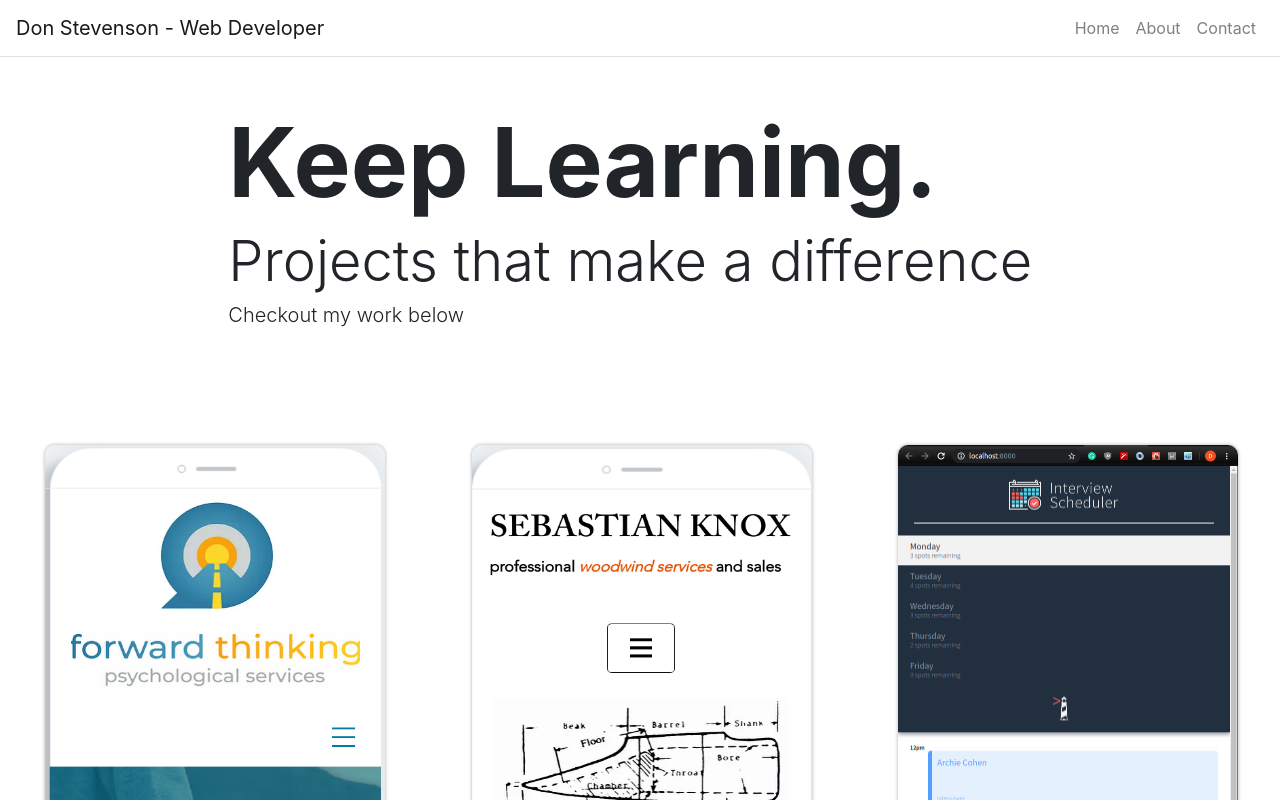
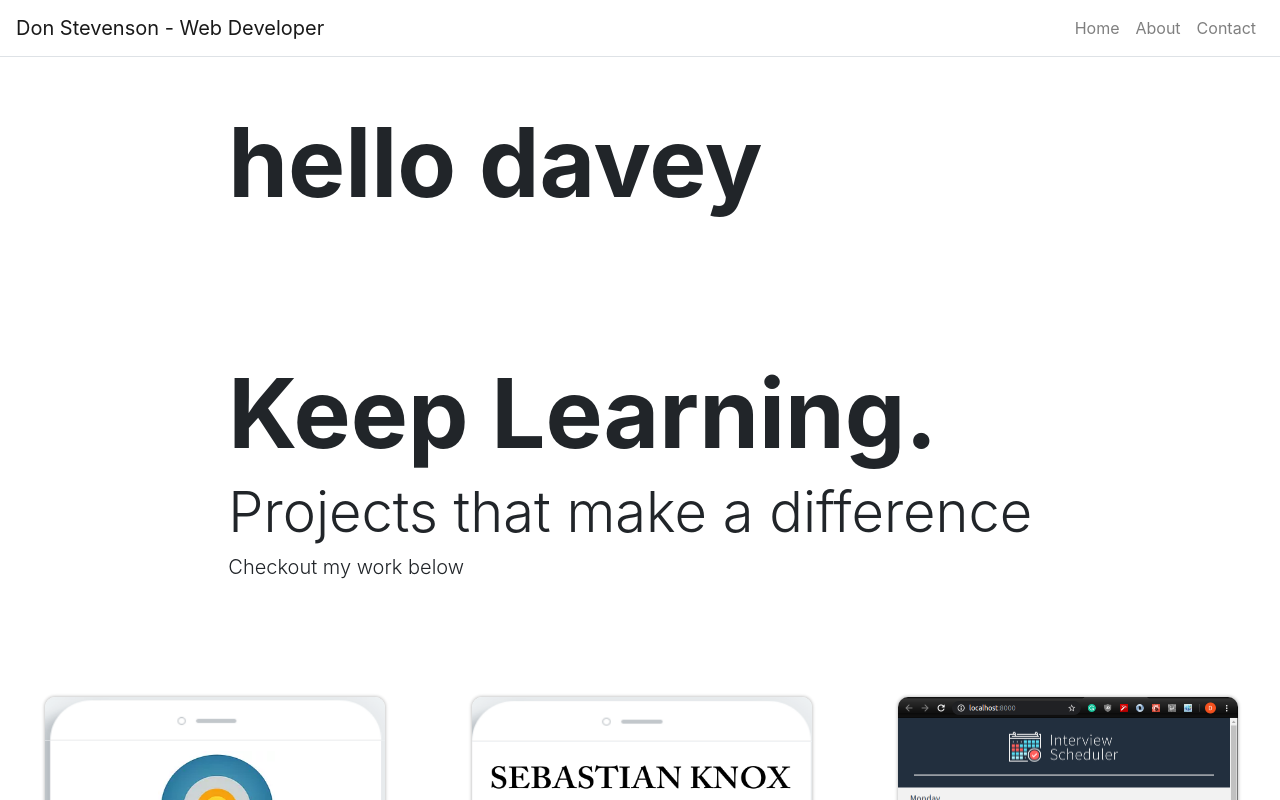
Before and after one commit to Don-Stevenson/personalWebsite, a React (Create React App) app: page / in a window 1280 px wide. Shown: the top 800 px of the page. Built offline with nearby package versions, Linux system fonts and the light colour scheme.

Commit message:
add hello davey title to homepage

```diff
--- a/src/pages/HomePage.js
+++ b/src/pages/HomePage.js
@@ -7,6 +7,7 @@ import Carousel from "../components/Carousel";
 export default function HomePage({title, subTitle, text}) {
   return (
     <div>
+      <Hero title={"hello davey"}/>
       <Hero title={title} subTitle={subTitle} text={text} />
       <Carousel />
     </div>
```
